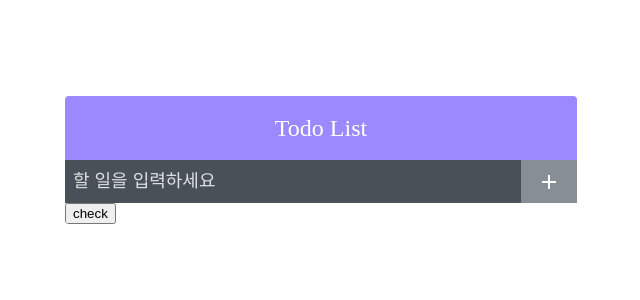
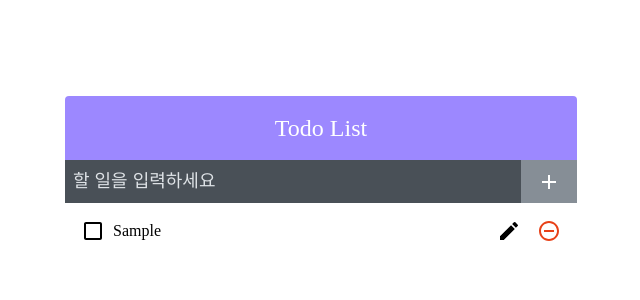
Before and after one commit to xanqus/react-todolist-for-lecture, a React (Create React App) app: page / in a window 1280 px wide. Both pictures are taken after typing "Sample" into the empty fields and a click on the button 868 px from the left and 181 px from the top of the page. Shown: the top 300 px of the page, without its empty margins (319-959 px from the left). Built offline with nearby package versions, Linux system fonts and the light colour scheme.

Commit message:
할일 렌더링

```diff
--- a/package.json
+++ b/package.json
@@ -6,6 +6,7 @@
     "@testing-library/jest-dom": "^5.16.4",
     "@testing-library/react": "^13.3.0",
     "@testing-library/user-event": "^13.5.0",
+    "classnames": "^2.3.1",
     "node-sass": "^7.0.1",
     "react": "^18.2.0",
     "react-dom": "^18.2.0",
--- a/src/App.js
+++ b/src/App.js
@@ -1,6 +1,7 @@
 import React, { useState, useRef } from 'react'
 import TodoInsert from './components/TodoInsert'
 import TodoTemplate from './components/TodoTemplate'
+import TodoList from './components/TodoList'
 function App() {
   const [todos, setTodos] = useState([])
   const [selectedTodo, setSelectedTodo] = useState(null)
@@ -21,13 +22,7 @@ function App() {
   return (
     <TodoTemplate>
       <TodoInsert onInsert={onInsert} />
-      <button
-        onClick={() => {
-          console.log(todos)
-        }}
-      >
-        check
-      </button>
+      <TodoList todos={todos} />
     </TodoTemplate>
   )
 }
--- /dev/null
+++ b/src/components/TodoList.jsx
@@ -0,0 +1,15 @@
+import React from 'react'
+import TodoListItem from './TodoListItem'
+import '../styles/TodoList.scss'
+
+const TodoList = ({ todos }) => {
+  return (
+    <div className="TodoList">
+      {todos.map((todo, index) => (
+        <TodoListItem todo={todo} key={index} />
+      ))}
+    </div>
+  )
+}
+
+export default TodoList
--- /dev/null
+++ b/src/components/TodoListItem.jsx
@@ -0,0 +1,29 @@
+import React from 'react'
+import {
+  MdCheckBoxOutlineBlank,
+  MdRemoveCircleOutline,
+  MdCheckBox,
+  MdModeEditOutline,
+} from 'react-icons/md'
+import cn from 'classnames'
+import '../styles/TodoListItem.scss'
+
+const TodoListItem = ({ todo }) => {
+  const { id, text, checked } = todo
+  return (
+    <li className="TodoListItem">
+      <div className={cn('checkbox', { checked: checked })}>
+        {checked ? <MdCheckBox /> : <MdCheckBoxOutlineBlank />}
+        <div className="text">{text}</div>
+      </div>
+      <div className="edit" onClick={() => {}}>
+        <MdModeEditOutline />
+      </div>
+      <div className="remove">
+        <MdRemoveCircleOutline />
+      </div>
+    </li>
+  )
+}
+
+export default TodoListItem
--- /dev/null
+++ b/src/styles/TodoList.scss
@@ -0,0 +1,7 @@
+.TodoList {
+  padding: 0;
+  list-style: none;
+  min-height: 320px;
+  max-height: 513px;
+  overflow-y: auto;
+}
--- /dev/null
+++ b/src/styles/TodoListItem.scss
@@ -0,0 +1,51 @@
+.TodoListItem {
+  padding: 1rem;
+  display: flex;
+  align-items: center;
+}
+.TodoListItem-virtualized {
+  & + & {
+    border-top: 1px solid #dee2e6;
+  }
+  &:nth-child(even) {
+    background-color: #f8f9fa;
+  }
+}
+.checkbox {
+  cursor: pointer;
+  flex: 1;
+  display: flex;
+  align-items: center;
+  svg {
+    font-size: 1.5rem;
+  }
+  .text {
+    margin-left: 0.5rem;
+  }
+  &.checked {
+    svg {
+      color: #9c88ff;
+    }
+    .text {
+      color: #adb5bd;
+      text-decoration: line-through;
+    }
+  }
+}
+.remove {
+  display: flex;
+  align-items: center;
+  font-size: 1.5rem;
+  color: #e84118;
+  cursor: pointer;
+  &:hover {
+    color: #ff7f5f;
+  }
+}
+.edit {
+  display: flex;
+  align-items: center;
+  font-size: 1.5rem;
+  cursor: pointer;
+  margin-right: 1rem;
+}
```
Also changed, not shown: src/ToDoInsert.jsx (deleted), 1 other file (tests, documents, lock files or other folders).
